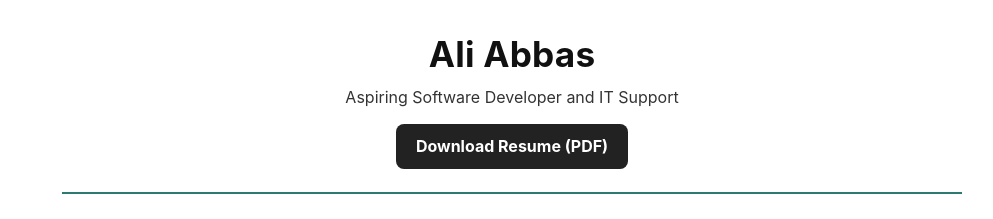
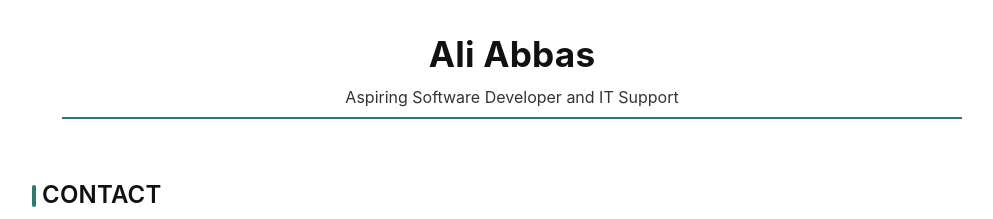
Before and after one commit to aliabbas227/resume, a plain HTML site: page index.html in a window 1280 px wide. Shown: the top 219 px of the page, without its empty margins (128-1121 px from the left). Drawn offline with Linux system fonts and the light colour scheme.

Commit message:
Updated resume

```diff
--- a/index.html
+++ b/index.html
@@ -15,7 +15,6 @@
     <div class="header-container">
       <h1>Ali Abbas</h1>
       <p>Aspiring Software Developer and IT Support</p>
-      <a href="resume.pdf" download class="download-btn">Download Resume (PDF)</a>
     </div>
   </header>
 
--- a/style.css
+++ b/style.css
@@ -322,18 +322,23 @@ footer {
 
 .download-btn {
   display: inline-block;
-  padding: 10px 20px;
-  margin: 15px 0;
-  background-color: #222;   /* match your theme */
-  color: white;
+  padding: 0.55rem 1rem;
+  margin: 12px 0;
+  border: 2px solid var(--accent);  /* border in your accent color */
+  border-radius: 8px;
   text-decoration: none;
-  border-radius: 8px;
-  font-weight: bold;
-  transition: background 0.3s;
+  font-weight: 600;
+  line-height: 1;
+  color: var(--accent);              /* text same as border */
+  background: transparent;           /* remove background */
+  transition: background 0.2s, color 0.2s;
 }
+
 .download-btn:hover {
-  background-color: #444;
+  background: var(--accent);         /* fill on hover */
+  color: white;                      /* invert text color */
 }
+
 @media print {
-  .download-btn { display: none; } /* hides button on actual print */
+  .download-btn { display: none !important; }
 }
```
Also changed, not shown: 1 other file.
